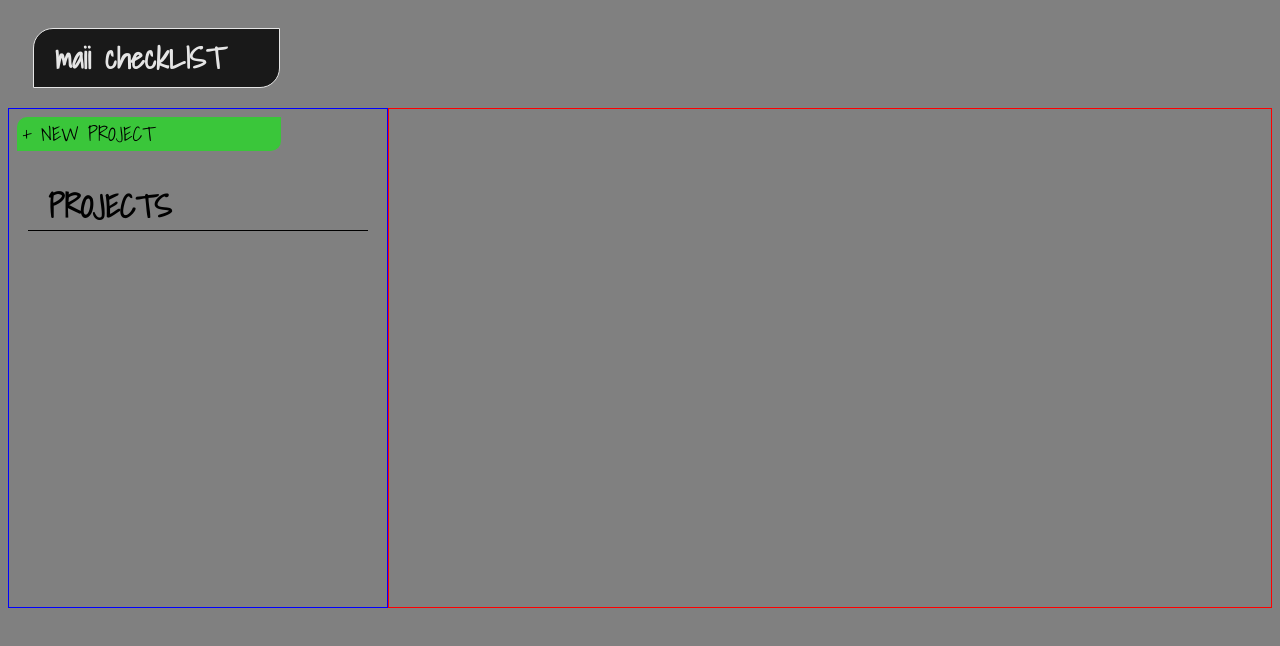
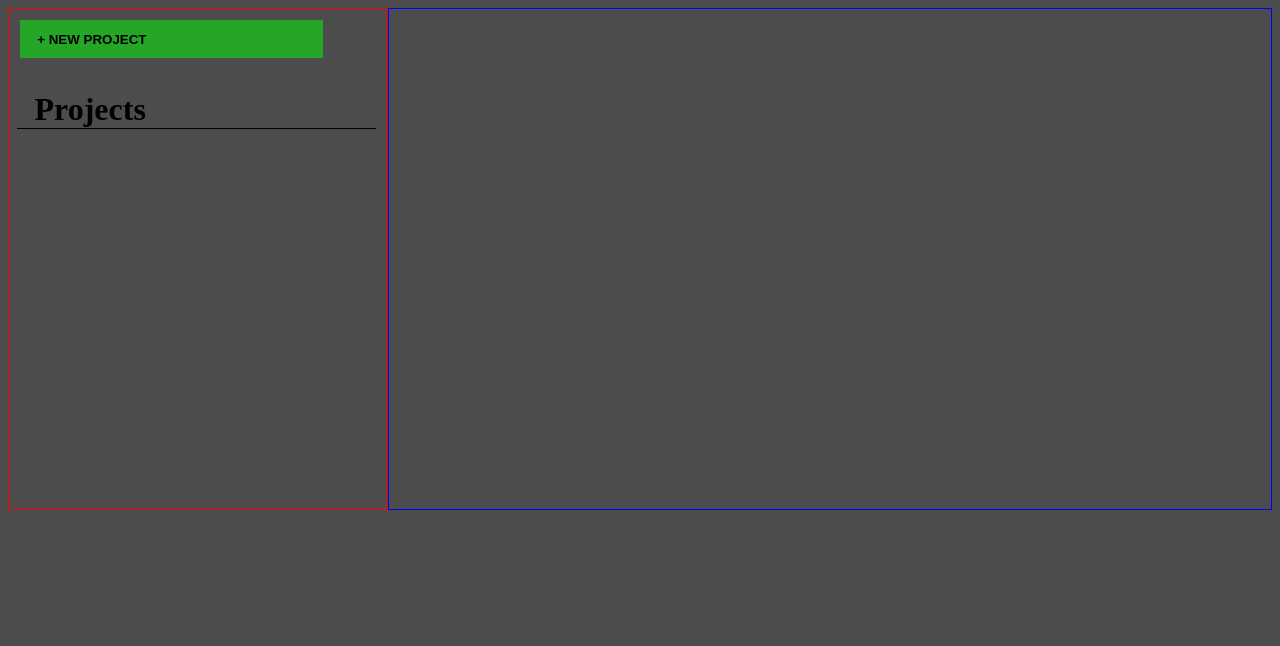
Before and after one commit to Maii0407/checklist, a website built with webpack: page dist/index.html in a window 1280 px wide. Built offline with nearby package versions, Linux system fonts and the light colour scheme.

Commit message:
yeah im just gonna start over from scratch

```diff
--- a/src/DOMstuff.js
+++ b/src/DOMstuff.js
@@ -1,103 +1,63 @@
-//this is a module for dom related shenanigans
 
 const DOMstuff = (function(){
-    const container = document.getElementById('container');
+//private
+    const _makeContentWrapper = function(){
+        const container = document.getElementById('container');
+        const contentWrapper = document.createElement('div');
+        contentWrapper.classList.add('mainContent-wrapper');
+        container.appendChild(contentWrapper);
 
-//private section because why not
-    const _makeHeader = function(){
-        const upperContainer = document.createElement('div');
-        upperContainer.classList.add('upper-container');
-        container.appendChild(upperContainer);
-
-        const header = document.createElement('h1');
-        header.textContent = `maii checkLIST`;
-        upperContainer.appendChild(header);
-
-        return upperContainer;
+        return contentWrapper;
     };
 
-    const _makeMainContent = function(){
-        const mainContent = document.createElement('div');
-        mainContent.classList.add('mainContent-container');
-        container.appendChild(mainContent);
+    const _makeProjectSection = function(){
+        const projectSelection = document.createElement('div');
+        projectSelection.classList.add('project-section');
+        document.querySelector('.mainContent-wrapper').appendChild(projectSelection);
 
-        return mainContent;
+        return projectSelection;
     };
 
-    const _makePageListContainer = function(){
-        const pagesList = document.createElement('div');
-        pagesList.classList.add('pagesList-container');
-        document.querySelector('.mainContent-container').appendChild(pagesList);
+    const _makeTaskSection = function(){
+        const taskSection = document.createElement('div');
+        taskSection.classList.add('task-section');
+        document.querySelector('.mainContent-wrapper').appendChild(taskSection);
 
-        return pagesList;
+        return taskSection;
     };
 
-    const _makePageContainer = function(){
-        const pageContainer = document.createElement('div');
-        pageContainer.classList.add('page-container');
-        document.querySelector('.mainContent-container').appendChild(pageContainer);
+    const _makeProjectSectionHeader = function(){
+        const projectSectionHeader = document.createElement('h1');
+        projectSectionHeader.innerText = `Projects`;
+        document.querySelector('.project-section').appendChild(projectSectionHeader);
 
-        return pageContainer;
+        return projectSectionHeader;
     };
 
-    const _makePageListHeader = function(){
-        const pageListHeader = document.createElement('h1');
-        pageListHeader.textContent = `PROJECTS`;
-        document.querySelector('.pagesList-container').appendChild(pageListHeader);
+    const _makeCreateProjectBtn = function(){
+        const createProjectBtn = document.createElement('button');
+        createProjectBtn.classList.add('createProject-btn');
+        createProjectBtn.innerText = ` + NEW PROJECT`;
+        document.querySelector('.project-section').appendChild(createProjectBtn);
 
-        return pageListHeader;
+        return createProjectBtn;
     };
 
-    const _makeNewPageBtn = function(){
-        const newProjectBtn = document.createElement('button');
-        newProjectBtn.classList.add('newProject-btn');
-        newProjectBtn.textContent = `+ NEW PROJECT`;
-        document.querySelector('.pagesList-container').appendChild(newProjectBtn);
-
-        return newProjectBtn;
-    };
-
-    const _removeRow = function(button){
-        let r = button.parentNode.parentNode.rowIndex;
-        document.querySelector('.project-btn').deleteRow(r);
+//public
+    const makeSkeleton = function(){
+        _makeContentWrapper();
+        _makeProjectSection();
+        _makeTaskSection();
+        _makeCreateProjectBtn();
+        _makeProjectSectionHeader();
     };
 
 
-    const _makeProject = function(){
-        let projectName = prompt(`What is the name of the new project?`);
-        if(projectName == null || projectName == ''){
-            projectName = `empty`;
-        };
 
-        const newProject = document.createElement('table');
-
-        let row = newProject.insertRow();
-        row.insertCell().innerHTML = `<button class="remove-btn">X</button>`;
-        row.insertCell().textContent = projectName;
-        newProject.classList.add('project-btn');
-        document.querySelector('.pagesList-container').appendChild(newProject);
-
-        return newProject;
+    return{
+        makeSkeleton,
     };
 
-//this is for all people to see
-    const makeDefault = function(){
-        _makeHeader();
-        _makeMainContent();
-        _makePageListContainer();
-        _makeNewPageBtn();
-        _makePageListHeader();
-        _makePageContainer();
-    };
-
-    const makeProject = function(){
-        _makeProject();
-    };
-
-    return{
-        makeDefault,
-        makeProject,
-    };
 })();
 
 export {DOMstuff};
--- a/src/index.js
+++ b/src/index.js
@@ -1,11 +1,9 @@
 import './style.css';
-import {DOMstuff} from './DOMstuff.js';
-import { Logic } from './logic';
+import { DOMstuff } from "./DOMstuff";
+import { Project } from './project';
 
-const maiiCheckList = (function(){
-    DOMstuff.makeDefault();
+const Checklist = (function(){
+    DOMstuff.makeSkeleton();
 
-    document.querySelector('.newProject-btn').addEventListener('click', function(){
-        DOMstuff.makeProject();
-    });
+    Project.logThis();
 })();
--- a/src/logic.js
+++ /dev/null
@@ -1,28 +0,0 @@
-//this module is for how the app will conquer the world
-
-const Logic = (function(){
-    class ToDo {
-        constructor(title){
-            this.title = title;
-        }
-    };
-
-    const myProject = [];
-
-    class Project {
-        constructor(title){
-            this.title = title;
-        }
-    };
-
-//this is for all people to see
-
-    /*const createProject = function(){
-        _createProject();
-    };*/
-
-    return{
-    };
-})();
-
-export {Logic};
--- /dev/null
+++ b/src/project.js
@@ -0,0 +1,14 @@
+
+const Project = (function(){
+    class myProject {
+        constructor(name,taskList){
+            this.name = name;
+            this.taskList = [];
+        }
+    }
+
+    return{
+    };
+})();
+
+export {Project};
--- a/src/style.css
+++ b/src/style.css
@@ -1,107 +1,52 @@
 body {
-    background-color: gray;
-    font-family: 'Shadows Into Light', cursive;
+    background-color: rgba(0, 0, 0, 0.7);
 }
+
 #container {
     width: 100%;
     height: 100%;
-    display: flex;
-    flex-direction: column;
 }
 
-.upper-container h1 {
-    border-radius: 20px 0;
-    background-color: black;
-    border: 1px solid white;
-    opacity: 0.8;
-    width: 200px;
-    padding: 5px;
-    padding-right: 40px;
-    margin-left: 2%;
-    color: white;
-    font-size: 30px;
-    text-align: center;
-}
-
-.mainContent-container {
+.mainContent-wrapper {
     width: 100%;
-    height: 500px;
-    max-height: 3000px;
+    max-height: 2000px;
     display: flex;
     flex-direction: row;
 }
 
-.pagesList-container {
+.project-section {
+    border: 1px solid red;
     width: 30%;
-    max-height: 3000px;
-    border: 1px solid blue;
+    height: 500px;
+    max-height: 2000px;
     display: flex;
     flex-direction: column;
 }
-
-.pagesList-container h1 {
+.project-section h1 {
     color: black;
-    width: 90%;
-    height: 50px;
-    margin-left: 5%;
-    text-align: center;
     border-bottom: 1px solid black;
+    width: 95%;
+    text-indent: 5%;
+    margin-left: 2%;
+}
+.createProject-btn {
+    background-color: rgba(0, 255, 0, 0.5);
+    border: none;
     text-align: left;
-    text-indent: 20px;
+    text-indent: 2%;
+    width: 80%;
+    padding: 3%;
+    margin: 3%;
+    cursor: pointer;
+    font-weight: bold;
 }
-
-.page-container {
-    width: 70%;
-    max-height: 3000px;
-    border: 1px solid red;
-}
-
-.newProject-btn {
-    width: 70%;
-    border: none;
-    border-radius: 10px 0;
-    background-color: rgba(0, 255, 0, 0.55);
-    font-family: 'Shadows Into Light', cursive;
-    color: black;
-    font-size: 20px;
-    margin: 2%;
-    cursor: pointer;
-    text-align: left;
-}
-
-.newProject-btn:hover {
+.createProject-btn:hover {
     background-color: rgba(0, 255, 0, 1);
 }
 
-.project-btn {
-    width: 90%;
-    border-radius: 10px 0;
-    background-color: rgba(0, 0, 0, 0.5);
-    opacity: 0.8;
-    font-family: 'Shadows Into Light', cursive;
-    color: white;
-    font-size: 20px;
-    margin: 2%;
-    cursor: pointer;
+.task-section {
+    border: 1px solid blue;
+    width: 70%;
+    height: 500px;
+    max-height: 2000px;
 }
-
-.project-btn:hover {
-    background-color: rgba(0, 0, 0, 0.8);
-}
-
-.remove-btn {
-    background-color: red;
-    opacity: 0.5;
-    border: none;
-    border-radius: 10px 0;
-    font-family: 'Shadows Into Light', cursive;
-    font-size: 20px;
-    color: white;
-    padding-left: 10px;
-    padding-right: 10px;
-    cursor: pointer;
-}
-
-.remove-btn:hover {
-    opacity: 1;
-}
--- /dev/null
+++ b/src/task.js
@@ -0,0 +1,4 @@
+
+const Task = (function(){})();
+
+export {Task};
```
Also changed, not shown: dist/index.html, dist/main.js.
